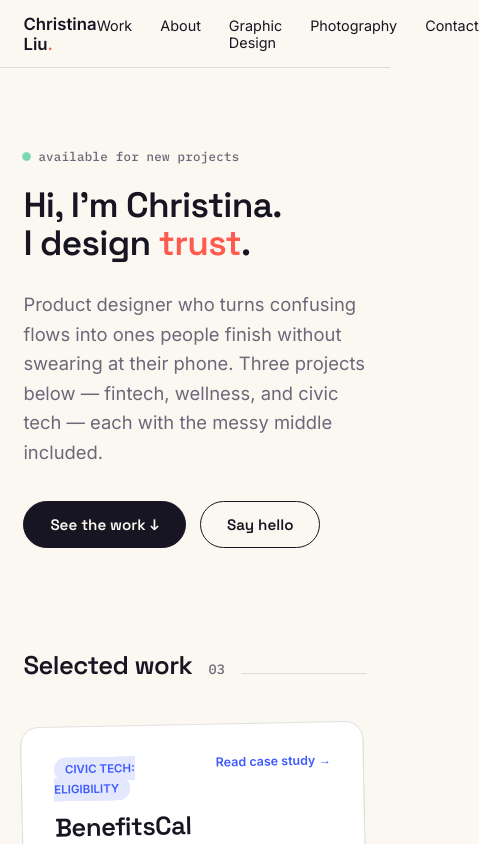
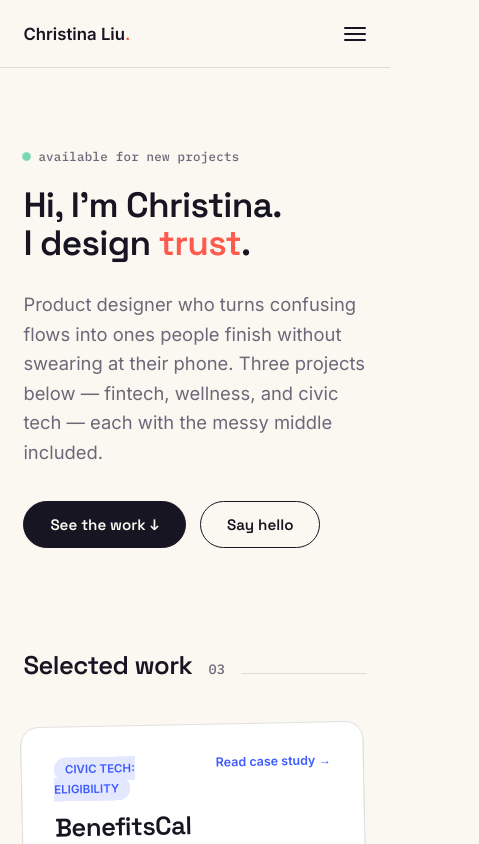
Before and after one commit to liucyy-star/Portfolio, a Next.js app: page / in a window 390 px wide. Shown: the top 844 px of the page, 479 px wide, since content can reach past the window. Built offline with nearby package versions, Linux system fonts and the light colour scheme.

Commit message:
added side nav for mobile and tablet - i think

```diff
--- a/app/globals.css
+++ b/app/globals.css
@@ -102,6 +102,122 @@ a {
 }
 .nav-links a:hover::after {
   width: 100%;
+}
+.nav-links a {
+  white-space: nowrap;
+}
+
+/* hamburger menu: hidden until the links run out of room (see breakpoint) */
+.menu-toggle {
+  display: none;
+  position: relative;
+  width: 44px;
+  height: 44px;
+  margin-right: -10px;
+  padding: 0;
+  border: 0;
+  background: transparent;
+  color: var(--ink);
+  cursor: pointer;
+}
+.menu-toggle span {
+  position: absolute;
+  left: 11px;
+  width: 22px;
+  height: 2px;
+  border-radius: 2px;
+  background: currentColor;
+  transition: transform 0.3s cubic-bezier(0.2, 0.8, 0.2, 1), opacity 0.2s ease;
+}
+.menu-toggle span:nth-child(1) {
+  top: 15px;
+}
+.menu-toggle span:nth-child(2) {
+  top: 21px;
+}
+.menu-toggle span:nth-child(3) {
+  top: 27px;
+}
+.menu-toggle.open span:nth-child(1) {
+  transform: translateY(6px) rotate(45deg);
+}
+.menu-toggle.open span:nth-child(2) {
+  opacity: 0;
+}
+.menu-toggle.open span:nth-child(3) {
+  transform: translateY(-6px) rotate(-45deg);
+}
+
+.menu-overlay {
+  position: fixed;
+  inset: var(--nav-h) 0 0 0;
+  z-index: 99;
+  display: none;
+  background: var(--bg);
+  padding: 5vh 6vw;
+  overflow-y: auto;
+  opacity: 0;
+  visibility: hidden;
+  transition: opacity 0.25s ease, visibility 0s linear 0.25s;
+}
+.menu-overlay.open {
+  opacity: 1;
+  visibility: visible;
+  transition: opacity 0.25s ease;
+}
+.menu-overlay ul {
+  list-style: none;
+  margin: 0;
+  padding: 0;
+}
+.menu-overlay li {
+  border-bottom: 1px solid var(--line);
+  opacity: 0;
+  transform: translateY(14px);
+  transition: opacity 0.4s ease, transform 0.4s cubic-bezier(0.2, 0.8, 0.2, 1);
+}
+.menu-overlay.open li {
+  opacity: 1;
+  transform: translateY(0);
+}
+.menu-overlay a {
+  display: flex;
+  align-items: baseline;
+  gap: 16px;
+  padding: 18px 0;
+  font-family: var(--font-display), sans-serif;
+  font-weight: 600;
+  font-size: clamp(1.8rem, 7vw, 2.6rem);
+  letter-spacing: -0.02em;
+  text-decoration: none;
+  transition: color 0.2s ease;
+}
+.menu-overlay a:hover {
+  color: var(--accent-1);
+}
+.menu-overlay a .mono {
+  font-size: 0.78rem;
+  font-weight: 500;
+  color: var(--muted);
+}
+
+/* Phones and tablets: the links stop fitting beside the logo, so swap them
+   for the hamburger. */
+@media (max-width: 900px) {
+  .nav-links {
+    display: none;
+  }
+  .menu-toggle,
+  .menu-overlay {
+    display: block;
+  }
+}
+@media (prefers-reduced-motion: reduce) {
+  .menu-overlay,
+  .menu-overlay li,
+  .menu-toggle span {
+    transition: none;
+  }
 }
 
 /* hero */
--- a/components/Nav.tsx
+++ b/components/Nav.tsx
@@ -1,19 +1,83 @@
+"use client";
+
 import Link from "next/link";
+import { usePathname } from "next/navigation";
+import { useEffect, useState } from "react";
 import { first_name, last_name } from "@/lib/site";
 
+const LINKS = [
+  { href: "/#work", label: "Work" },
+  { href: "/about", label: "About" },
+  { href: "/graphic-design", label: "Graphic Design" },
+  { href: "/photography", label: "Photography" },
+  { href: "/#contact", label: "Contact" },
+];
+
 export default function Nav() {
+  const [open, setOpen] = useState(false);
+  const pathname = usePathname();
+
+  // Close the menu whenever the page changes.
+  useEffect(() => setOpen(false), [pathname]);
+
+  // While open: lock page scroll and let Escape close it.
+  useEffect(() => {
+    if (!open) return;
+    const onKey = (e: KeyboardEvent) => e.key === "Escape" && setOpen(false);
+    document.body.style.overflow = "hidden";
+    window.addEventListener("keydown", onKey);
+    return () => {
+      document.body.style.overflow = "";
+      window.removeEventListener("keydown", onKey);
+    };
+  }, [open]);
+
   return (
+    <>
       <nav className="site-nav">
         <Link href="/" className="logo">
           {first_name} {last_name}<span>.</span>
         </Link>
         <div className="nav-links">
-        <Link href="/#work">Work</Link>
-        <Link href="/about">About</Link>
-        <Link href="/graphic-design">Graphic Design</Link>
-        <Link href="/photography">Photography</Link>
-        <Link href="/#contact">Contact</Link>
+          {LINKS.map((l) => (
+            <Link key={l.href} href={l.href}>
+              {l.label}
+            </Link>
+          ))}
         </div>
+        <button
+          type="button"
+          className={`menu-toggle${open ? " open" : ""}`}
+          aria-label={open ? "Close menu" : "Open menu"}
+          aria-expanded={open}
+          aria-controls="menu-overlay"
+          onClick={() => setOpen((o) => !o)}
+        >
+          <span />
+          <span />
+          <span />
+        </button>
       </nav>
+
+      {/* Sibling of <nav>, not a child: the nav's backdrop-filter would
+          otherwise trap this fixed overlay inside the nav bar. */}
+      <div
+        id="menu-overlay"
+        className={`menu-overlay${open ? " open" : ""}`}
+        aria-hidden={!open}
+        onClick={() => setOpen(false)}
+      >
+        <ul onClick={(e) => e.stopPropagation()}>
+          {LINKS.map((l, i) => (
+            <li key={l.href} style={{ transitionDelay: open ? `${80 + i * 50}ms` : "0ms" }}>
+              <Link href={l.href} tabIndex={open ? 0 : -1} onClick={() => setOpen(false)}>
+                <span className="mono">0{i + 1}</span>
+                {l.label}
+              </Link>
+            </li>
+          ))}
+        </ul>
+      </div>
+    </>
   );
 }
```
Lines whose indentation alone changed are shown as unchanged.
